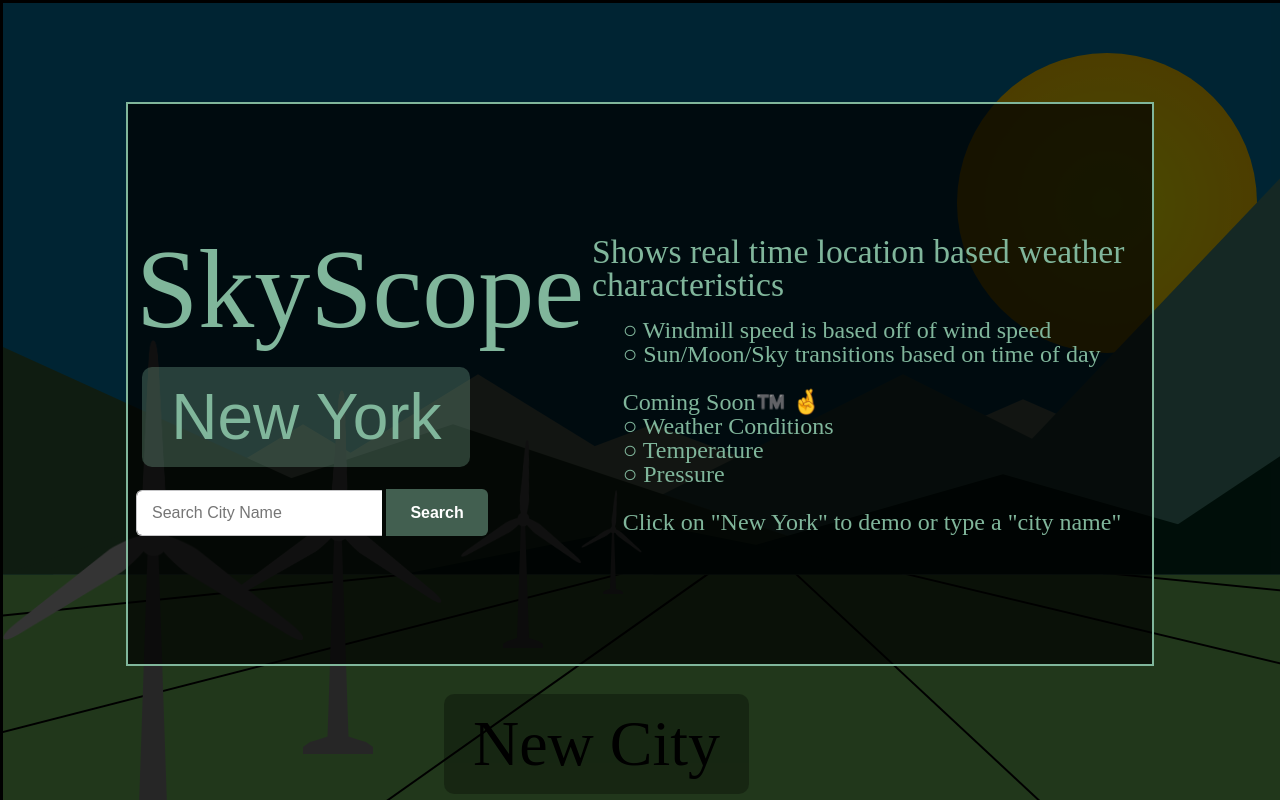
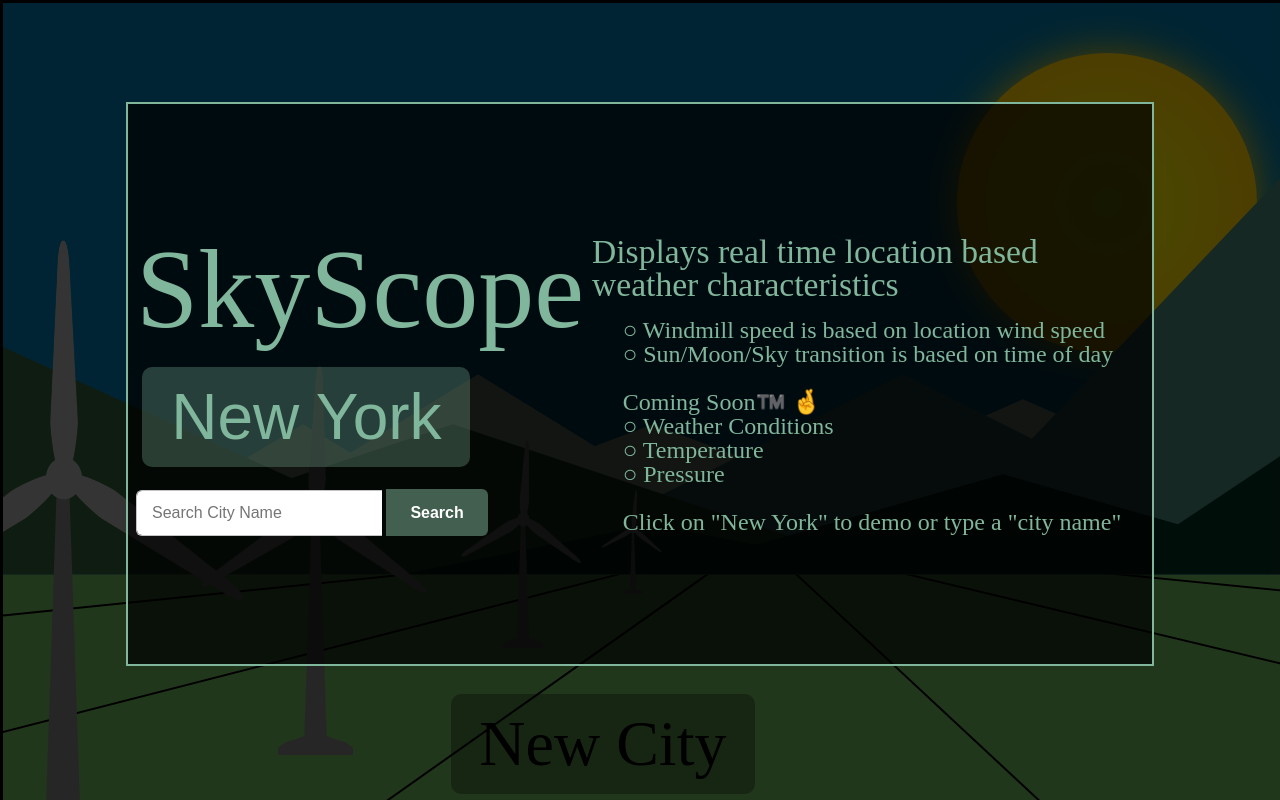
Before and after one commit to AveryRBerry/app-acad-JS-prj, a website built with webpack: page index.html in a window 1280 px wide. Built offline with Linux system fonts and the light colour scheme.

Commit message:
cleaned up some code, got rid of some console logs ect

```diff
--- a/index.html
+++ b/index.html
@@ -39,12 +39,12 @@
 
             <div id="information">
 
-                <p id="explanation">Shows real time location based weather characteristics</p>
+                <p id="explanation">Displays real time location based weather characteristics</p>
                 <br>
 
                 <ul>
-                    <li>○ Windmill speed is based off of wind speed</li>
-                    <li>○ Sun/Moon/Sky transitions based on time of day</li>
+                    <li>○ Windmill speed is based on location wind speed</li>
+                    <li>○ Sun/Moon/Sky transition is based on time of day</li>
                     <br>
                     <li>Coming Soon™️ 🤞</li>
                     <li>○ Weather Conditions</li>
--- a/src/scripts/drawSunMoon.js
+++ b/src/scripts/drawSunMoon.js
@@ -35,8 +35,8 @@ class SunMoon {
     }
 
     drawSun = () => {
-        // this.ctx.shadowBlur = 10;
-        // this.ctx.shadowColor = "yellow";
+        this.ctx.shadowBlur = 40;
+        this.ctx.shadowColor = 'rgb(255, 205, 3)';
         const gradient = this.ctx.createRadialGradient(
             this.sun.x, this.sun.y, 0,
             this.sun.x, this.sun.y, this.sun.size
@@ -48,6 +48,7 @@ class SunMoon {
         this.ctx.arc(this.sun.x, this.sun.y, this.sun.size, 0, Math.PI * 2);
         this.ctx.fillStyle = gradient
         this.ctx.fill();
+        this.ctx.shadowBlur = 0;
 
     }
 
@@ -182,25 +183,13 @@ class SunMoon {
         this.drawSky();
         // this.drawStars
         this.drawMoon();
-
-        // fix growth of moon!!!!
-        // if (this.moon.x <= (5/10)*this.canvas.width) {
-        //     this.moon.w += 1;
-        //     this.moon.wNot += (1 + 1/6);
-        // } else {
-        //     this.moon.w -= 1;
-        //     this.moon.wNot -= (1 + 1/6);
-        // }
     }
 
     drawMoon = () => {
         this.ctx.beginPath();
-        // this.ctx.shadowBlur = 10;
-        // this.ctx.shadowColor = "yellow";
         this.ctx.arc(this.moon.x, this.moon.y, this.moon.w / 2, Math.PI * 2, 0, true);
         this.ctx.fillStyle = "white";
         this.ctx.fill();
-        // this.ctx.shadowBlur = 0;
 
         this.ctx.beginPath();
         if (this.moon.x <= (5/10)*this.canvas.width) {
@@ -214,7 +203,7 @@ class SunMoon {
     }
 
     drawStars = () => {
-
+        const stars = [];
     }
 
 }
--- a/src/scripts/drawWindMill.js
+++ b/src/scripts/drawWindMill.js
@@ -14,10 +14,10 @@ class WindMill {
     }
 
     drawWindmill = () => {
-        this.drawWindMillsBase(100, this.canvas.height-20);
-        this.drawWindMillsBase(300, this.canvas.height-20 - 100, .7);
+        this.drawWindMillsBase(0, this.canvas.height-20, 1.2);
+        this.drawWindMillsBase(275, this.canvas.height-20 - 100, .75);
         this.drawWindMillsBase(500, this.canvas.height-20 - 200, .4);
-        this.drawWindMillsBase(600, this.canvas.height-20 - 250, .2);
+        this.drawWindMillsBase(620, this.canvas.height-20 - 250, .2);
     }
 
     drawWindMillsBase = (xs, ys, sizer = 1) => {
--- a/src/scripts/getWeatherData.js
+++ b/src/scripts/getWeatherData.js
@@ -4,7 +4,6 @@ const API_URL = "https://api.openweathermap.org/data/2.5/weather?units=imperial&
 const getWeather = async (cityName) => {
     const response = await fetch(`${API_URL}${cityName}&appid=${API_KEY}`);
     const weatherData = await response.json();
-    console.log(weatherData)
     return weatherData;
 }
 export default getWeather
--- a/src/styles/button.scss
+++ b/src/styles/button.scss
@@ -1,13 +1,11 @@
 .Button {
-    --b: 3px;
-    --s: .15em;
     --c: rgb(128, 182, 155);
-    padding: calc(.05em + var(--s)) calc(.3em + var(--s));
-    color: var(--c);
+    padding: calc(.05em + .15em) calc(.3em + .15em);
+    color: rgb(128, 182, 155);
     background:
-        conic-gradient(from 90deg at var(--b) var(--b), #00000000 90deg );
+        conic-gradient(from 90deg at 3px 3px, #00000000 90deg );
     transition: .3s linear, color 0s, background-color 0s;
-    outline: var(--b) solid #0000;
+    outline: 3px solid #0000;
     background-color: rgba(128,182, 155, 0.3);
 }
 
@@ -19,8 +17,6 @@
 }
 
 .Button {
-    // font-family: system-ui, sans-serif;
-    // font-weight: bold;
     font-size: 4rem;
     cursor: pointer;
     border: none;
--- a/src/styles/canvas.scss
+++ b/src/styles/canvas.scss
@@ -7,19 +7,16 @@
 #resetButton {
     position: fixed;
     bottom: 0;
-    right: 41%;
-    // color: var(rgb(20, 42, 131));
+    right: 40.5%;
     font-family: Didot;
 }
 
 #resetButton {
-    --b: 3px;
-    --s: .15em;
     --c: rgb(0, 0, 0);
-    padding: calc(.05em + var(--s)) calc(.3em + var(--s));
+    padding: calc(.05em + .15em) calc(.3em + .15em);
     color: var(--c);
     background:
-        conic-gradient(from 90deg at var(--b) var(--b), #00000000 90deg);
+        conic-gradient(from 90deg at 3px 3px, #00000000 90deg);
     transition: .3s linear, color 0s, background-color 0s;
     background-color: rgba(0, 0, 0, 0.3);
 }
```
Also changed, not shown: dist/main.css, dist/main.js.
